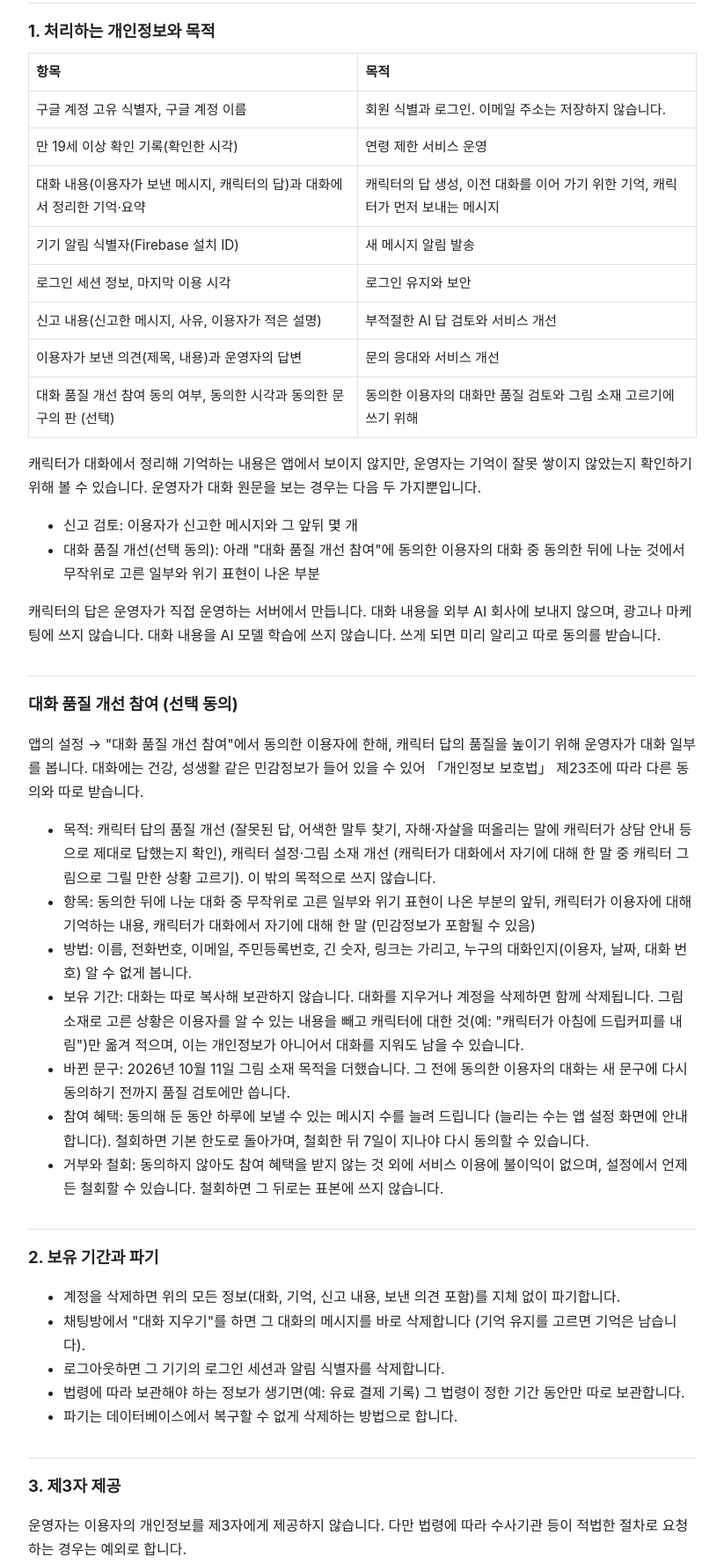
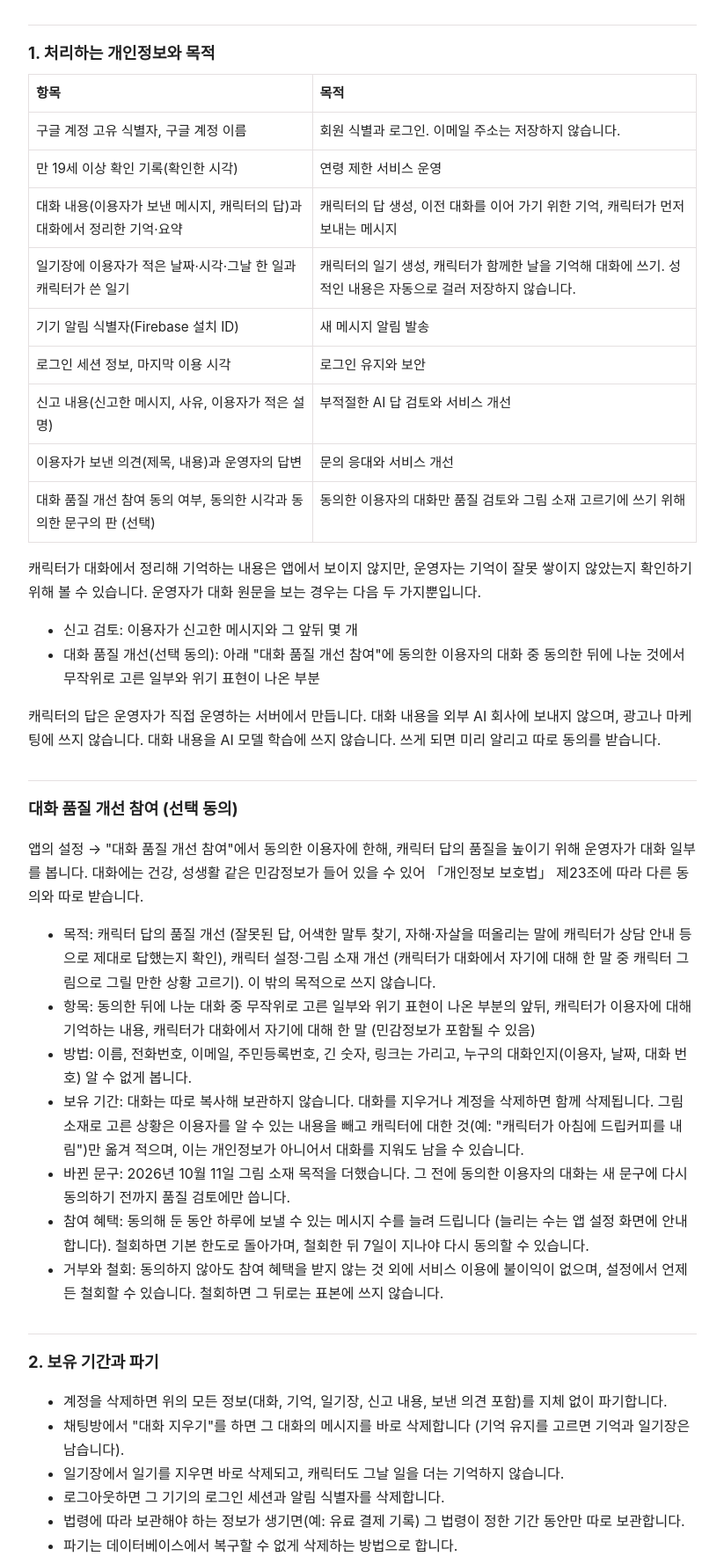
Before and after one commit to teseder0011-web/dating-ai-policy, a plain HTML site: page privacy.html in a window 1280 px wide. Shown: the part 257-2035 px from the top of the page at 88% size, without its empty margins (228-1051 px from the left). Drawn offline with Linux system fonts and the light colour scheme.

Commit message:
처리방침에 일기장 항목 추가

```diff
--- a/privacy.html
+++ b/privacy.html
@@ -20,7 +20,7 @@
 <body>
 <main>
 <h1>개인정보 처리방침</h1>
-<p class="muted">시행일: 2026년 10월 11일 (대화 품질 개선 참여에 캐릭터 설정·그림 소재 개선 목적 추가)<br>이전: 2026년 10월 10일 (의견 보내기, 대화 품질 개선 참여와 참여 혜택, 대화 내용 암호화 저장 항목 추가)</p>
+<p class="muted">시행일: 2026년 10월 14일 (일기장 항목 추가)<br>이전: 2026년 10월 11일 (대화 품질 개선 참여에 캐릭터 설정·그림 소재 개선 목적 추가), 2026년 10월 10일 (의견 보내기, 대화 품질 개선 참여와 참여 혜택, 대화 내용 암호화 저장 항목 추가)</p>
 
 <p>이대성(이하 "운영자")은 하루톡 앱(이하 "서비스")을 운영하면서 「개인정보 보호법」에 따라 이용자의 개인정보를 다음과 같이 처리합니다.
 서비스는 AI가 만든 가상 인물(캐릭터)과 메신저처럼 대화하는 서비스이며, 만 19세 이상만 이용할 수 있습니다.</p>
@@ -31,6 +31,7 @@
   <tr><td>구글 계정 고유 식별자, 구글 계정 이름</td><td>회원 식별과 로그인. 이메일 주소는 저장하지 않습니다.</td></tr>
   <tr><td>만 19세 이상 확인 기록(확인한 시각)</td><td>연령 제한 서비스 운영</td></tr>
   <tr><td>대화 내용(이용자가 보낸 메시지, 캐릭터의 답)과 대화에서 정리한 기억·요약</td><td>캐릭터의 답 생성, 이전 대화를 이어 가기 위한 기억, 캐릭터가 먼저 보내는 메시지</td></tr>
+  <tr><td>일기장에 이용자가 적은 날짜·시각·그날 한 일과 캐릭터가 쓴 일기</td><td>캐릭터의 일기 생성, 캐릭터가 함께한 날을 기억해 대화에 쓰기. 성적인 내용은 자동으로 걸러 저장하지 않습니다.</td></tr>
   <tr><td>기기 알림 식별자(Firebase 설치 ID)</td><td>새 메시지 알림 발송</td></tr>
   <tr><td>로그인 세션 정보, 마지막 이용 시각</td><td>로그인 유지와 보안</td></tr>
   <tr><td>신고 내용(신고한 메시지, 사유, 이용자가 적은 설명)</td><td>부적절한 AI 답 검토와 서비스 개선</td></tr>
@@ -64,8 +65,9 @@
 
 <h2>2. 보유 기간과 파기</h2>
 <ul>
-  <li>계정을 삭제하면 위의 모든 정보(대화, 기억, 신고 내용, 보낸 의견 포함)를 지체 없이 파기합니다.</li>
-  <li>채팅방에서 "대화 지우기"를 하면 그 대화의 메시지를 바로 삭제합니다 (기억 유지를 고르면 기억은 남습니다).</li>
+  <li>계정을 삭제하면 위의 모든 정보(대화, 기억, 일기장, 신고 내용, 보낸 의견 포함)를 지체 없이 파기합니다.</li>
+  <li>채팅방에서 "대화 지우기"를 하면 그 대화의 메시지를 바로 삭제합니다 (기억 유지를 고르면 기억과 일기장은 남습니다).</li>
+  <li>일기장에서 일기를 지우면 바로 삭제되고, 캐릭터도 그날 일을 더는 기억하지 않습니다.</li>
   <li>로그아웃하면 그 기기의 로그인 세션과 알림 식별자를 삭제합니다.</li>
   <li>법령에 따라 보관해야 하는 정보가 생기면(예: 유료 결제 기록) 그 법령이 정한 기간 동안만 따로 보관합니다.</li>
   <li>파기는 데이터베이스에서 복구할 수 없게 삭제하는 방법으로 합니다.</li>
@@ -96,7 +98,7 @@
 <h2>6. 안전성 확보 조치</h2>
 <ul>
   <li>앱과 서버 사이의 통신은 암호화합니다.</li>
-  <li>대화 내용, 캐릭터가 기억하는 내용과 대화 요약, 신고와 의견 내용은 데이터베이스에 암호화(AES-256)해 저장하고, 암호화 키는 데이터베이스와 따로 보관합니다.</li>
+  <li>대화 내용, 캐릭터가 기억하는 내용과 대화 요약, 일기장, 신고와 의견 내용은 데이터베이스에 암호화(AES-256)해 저장하고, 암호화 키는 데이터베이스와 따로 보관합니다.</li>
   <li>로그인 토큰은 원문이 아닌 해시값으로만 저장합니다.</li>
   <li>데이터베이스와 서버 접근은 운영자로 제한합니다.</li>
 </ul>
```
